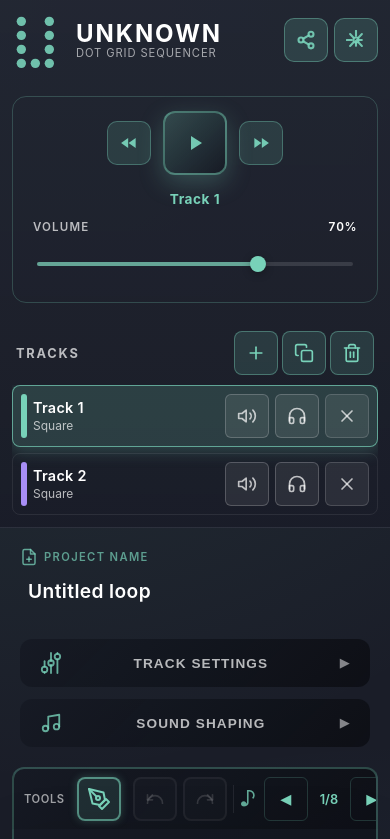
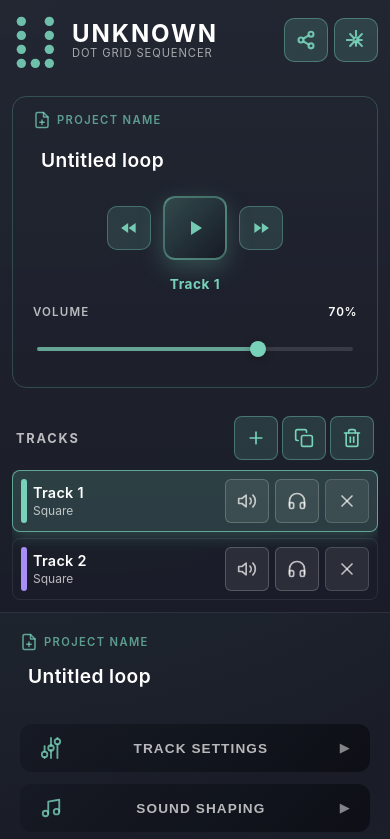
Before and after one commit to Gibson417/Bitloop, a Svelte app in the folder bloops_app/: page / in a window 390 px wide. Shown: the top 839 px of the page. Built offline with nearby package versions, Linux system fonts and the light colour scheme.

Commit message:
Improve mobile project header and arranger layout

```diff
--- a/bloops_app/src/App.svelte
+++ b/bloops_app/src/App.svelte
@@ -975,6 +975,28 @@
         </div>
       </div>
       <div class="playback-control-card" data-component="PlaybackControlCard">
+        <div class="mobile-project-name">
+          <label class="project-label" for="project-name-mobile">
+            <svg class="project-icon" aria-hidden="true" viewBox="0 0 24 24" fill="none" stroke="currentColor" stroke-width="2" stroke-linecap="round" stroke-linejoin="round">
+              <path d="M14 2H6a2 2 0 0 0-2 2v16a2 2 0 0 0 2 2h12a2 2 0 0 0 2-2V8z"/>
+              <polyline points="14 2 14 8 20 8"/>
+              <line x1="12" y1="18" x2="12" y2="12"/>
+              <line x1="9" y1="15" x2="15" y2="15"/>
+            </svg>
+            <span class="project-eyebrow">Project Name</span>
+          </label>
+          <input
+            id="project-name-mobile"
+            class="project-name-input"
+            type="text"
+            value={projectName}
+            on:change={handleProjectRename}
+            on:blur={handleProjectRename}
+            placeholder="Untitled loop"
+            title="Click to edit project name"
+            aria-label="Project name"
+          />
+        </div>
         <Transport
           playing={isPlaying}
           on:toggleplay={handleTogglePlay}
@@ -1311,7 +1333,7 @@
     display: flex;
     flex-direction: row;
     align-items: center;
-    gap: 8px;
+    gap: 4px;
   }
 
   .brand-utility-buttons {
@@ -1529,6 +1551,13 @@
     text-align: center;
   }
 
+  .mobile-project-name {
+    display: none;
+    width: 100%;
+    gap: 6px;
+    text-align: left;
+  }
+
   .volume-control {
     display: flex;
     flex-direction: column;
@@ -1747,6 +1776,14 @@
       gap: 16px;
     }
 
+    .mobile-project-name {
+      display: flex;
+      flex-direction: column;
+      align-items: flex-start;
+      text-align: left;
+      padding: 0 8px;
+    }
+
     .grid-shell {
       padding: 0 16px 16px;
     }
--- a/bloops_app/src/components/PatternArranger.svelte
+++ b/bloops_app/src/components/PatternArranger.svelte
@@ -512,14 +512,16 @@
 
   .pattern-item {
     display: flex;
-    flex-direction: column;
-    gap: 6px;
+    flex-direction: row;
+    align-items: center;
+    gap: 10px;
     padding: 10px 12px;
     border-radius: 8px;
     background: rgba(0, 0, 0, 0.2);
     border: 1px solid rgba(255, 255, 255, 0.08);
     cursor: pointer;
     transition: all 0.2s ease;
+    flex-wrap: nowrap;
   }
 
   .pattern-item:hover {
@@ -541,6 +543,8 @@
     display: flex;
     align-items: center;
     gap: 8px;
+    flex: 1;
+    min-width: 0;
   }
 
   .pattern-strip {
@@ -570,6 +574,9 @@
     font-weight: 500;
     transition: all 0.2s ease;
     min-width: 0;
+    white-space: nowrap;
+    text-overflow: ellipsis;
+    overflow: hidden;
   }
 
   .pattern-name:hover {
@@ -585,7 +592,7 @@
 
   .pattern-actions {
     display: flex;
-    gap: 4px;
+    gap: 6px;
     flex-shrink: 0;
     justify-content: flex-end;
   }
@@ -719,6 +726,14 @@
     position: relative;
   }
 
+  .arranger__block .block-label {
+    padding: 0 12px;
+    white-space: nowrap;
+    overflow: hidden;
+    text-overflow: ellipsis;
+    max-width: 100%;
+  }
+
   .block-label {
     pointer-events: none;
   }
```
